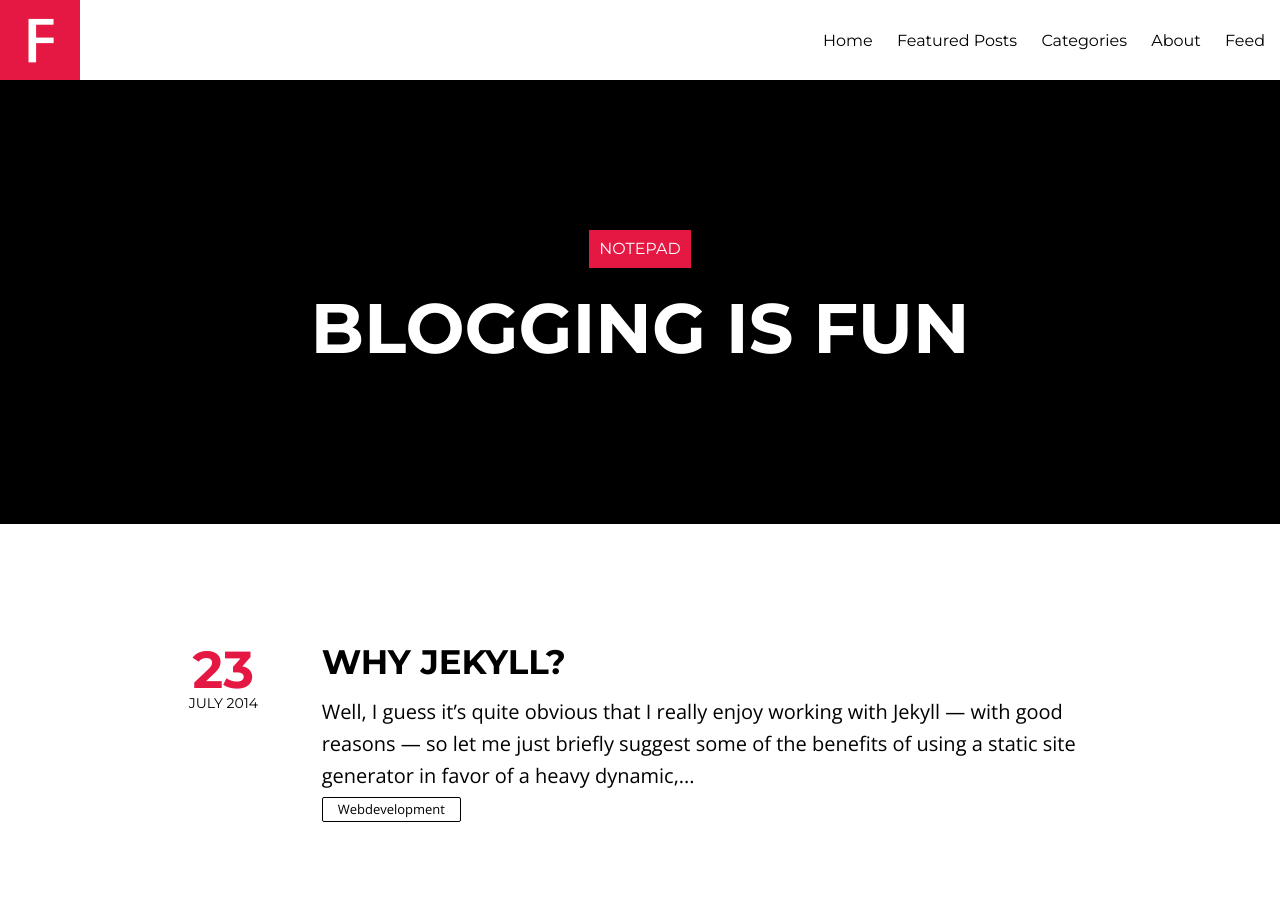
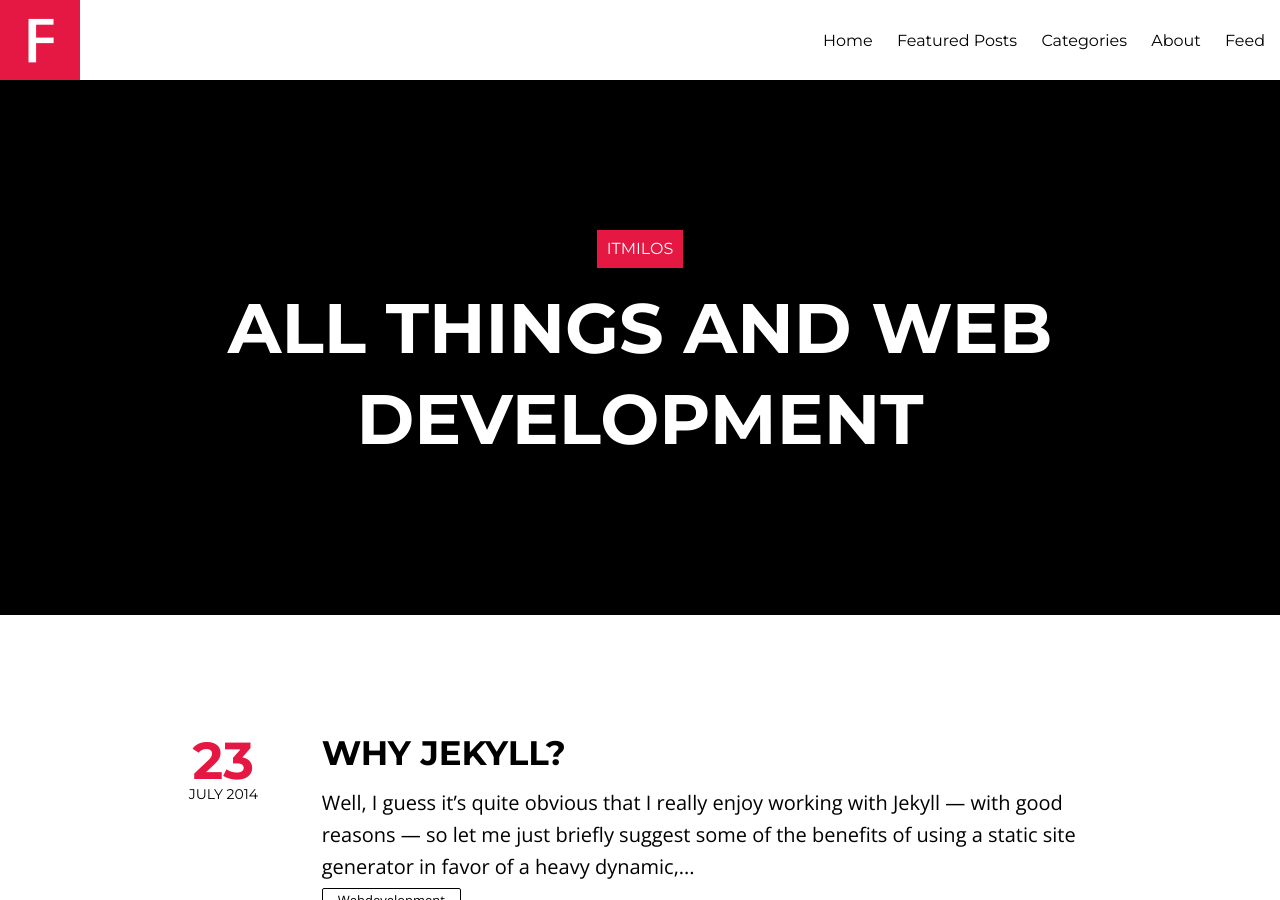
Before and after one commit to itmilos/itmilos-ex-blog, a Jekyll site: the page built from index.html, in a window 1280 px wide and 900 px high. Built offline with Jekyll 4.4.1, drawn with Linux system fonts in a browser that asks for light colours; nearby versions of some CDN libraries; the list of posts is cut into pages by our own code.

Commit message:
Update config II

```diff
--- a/_config.yml
+++ b/_config.yml
@@ -1,13 +1,13 @@
-title:            Notepad
-description:      "Blogging is fun"
+title:            itmilos
+description:      "all things and web development"
 logo:             logo.png
-disqus_shortname: hmfaysal
+disqus_shortname: itmilos
 share:            true
 dropcap:			true
 # Change url to your domain. Leave localhost server or blank when working locally.
 # or use the hint from http://jekyllrb.com/docs/github-pages/ to keep this the same
 # whether working locally or remotely. Start Jekyll with: jekyll serve --baseurl ''
-url:        	  /Notepad
+url:        	  /
 
 # Owner/author information
 owner:
```
